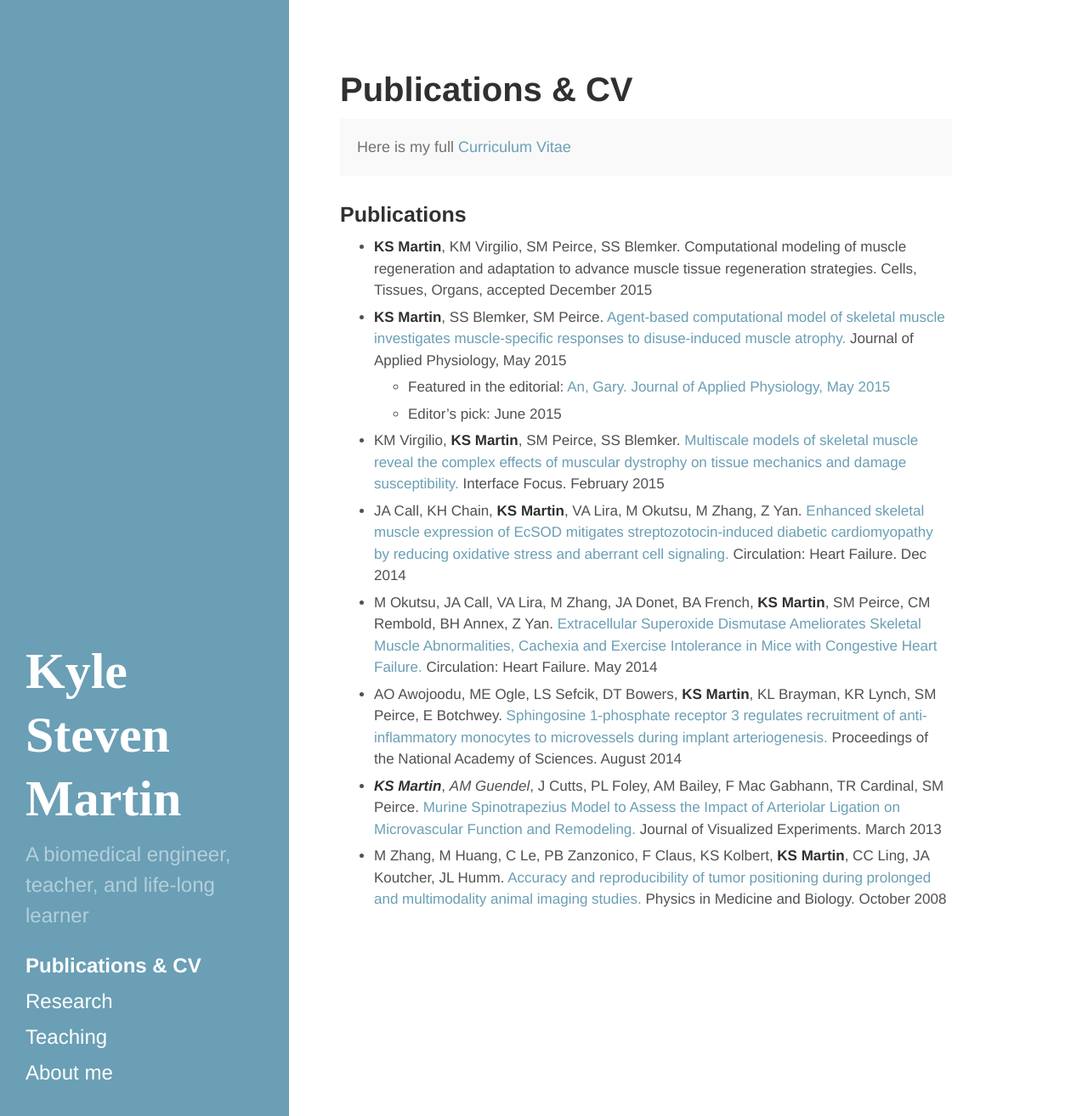
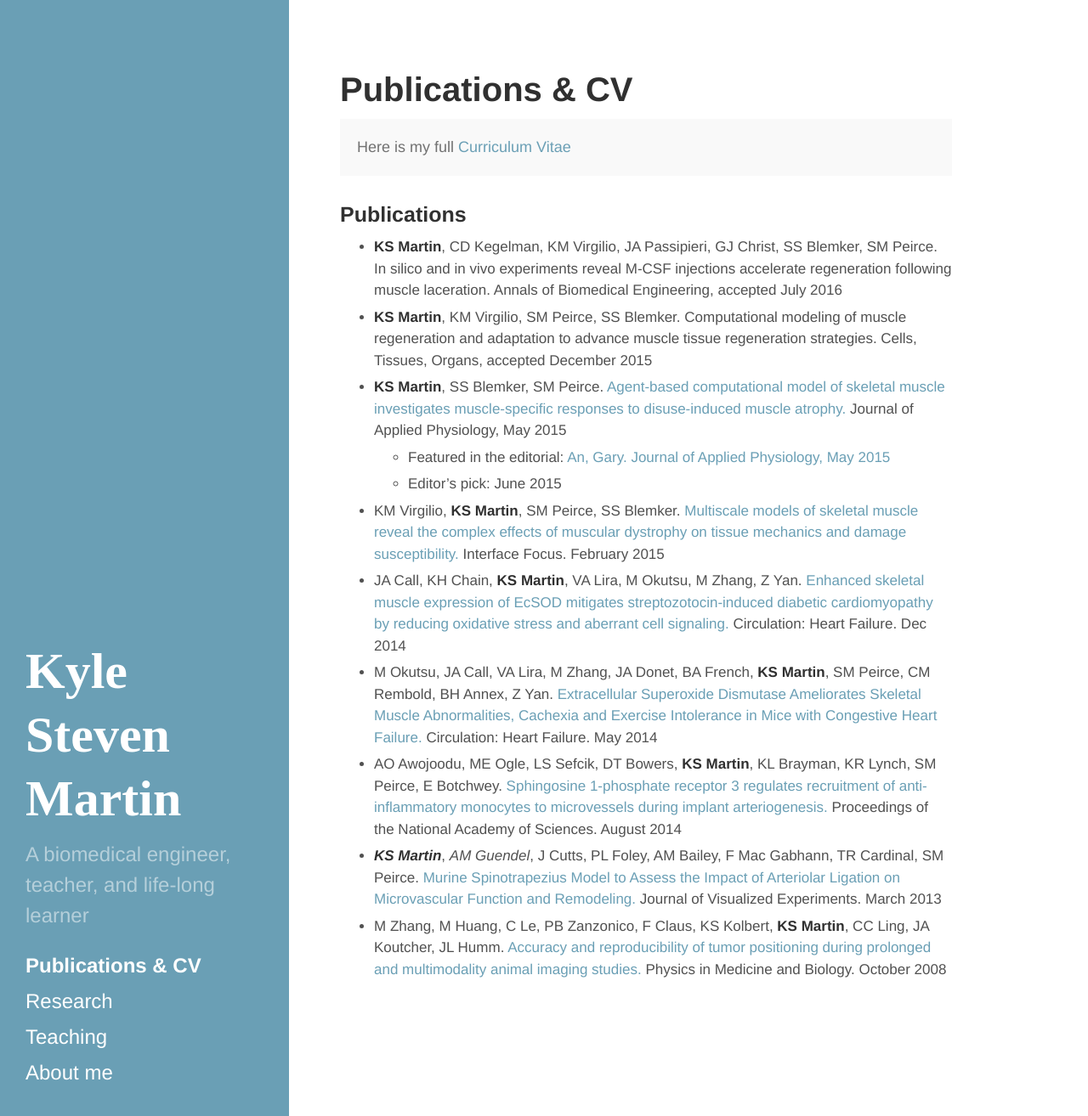
Before and after one commit to ksm362/ksm362.github.io, a Jekyll site: the page built from PubsCV.md, in a window 1280 px wide and 1314 px high. Shown: the whole window at 85% size. Built offline with Jekyll 4.4.1, drawn with Linux system fonts in a browser that asks for light colours.

Commit message:
cv update
updated cv

```diff
--- a/PubsCV.md
+++ b/PubsCV.md
@@ -9,6 +9,7 @@ title: Publications & CV
 
 ### Publications
 
+- **KS Martin**, CD Kegelman, KM Virgilio, JA Passipieri, GJ Christ, SS Blemker, SM Peirce. In silico and in vivo experiments reveal M-CSF injections accelerate regeneration following muscle laceration. Annals of Biomedical Engineering, accepted July 2016
 - **KS Martin**, KM Virgilio, SM Peirce, SS Blemker. Computational modeling of muscle regeneration and adaptation to advance muscle tissue regeneration strategies. Cells, Tissues, Organs, accepted December 2015
 - **KS Martin**, SS Blemker, SM Peirce. [Agent-based computational model of skeletal muscle investigates muscle-specific responses to disuse-induced muscle atrophy.](http://jap.physiology.org/content/118/10/1299.abstract) Journal of Applied Physiology, May 2015
 	- Featured in the editorial: [An, Gary. Journal of Applied Physiology, May 2015](http://jap.physiology.org/content/118/10/1191)
```
Also changed, not shown: 1 other file.
